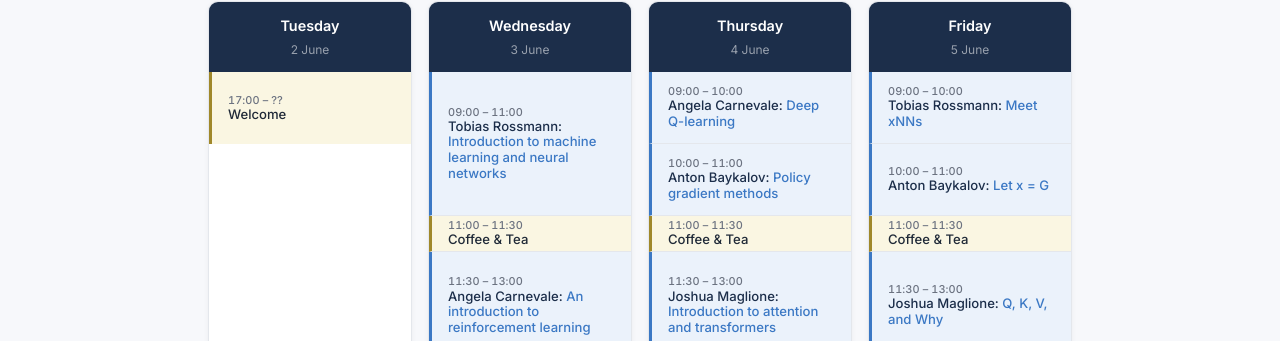
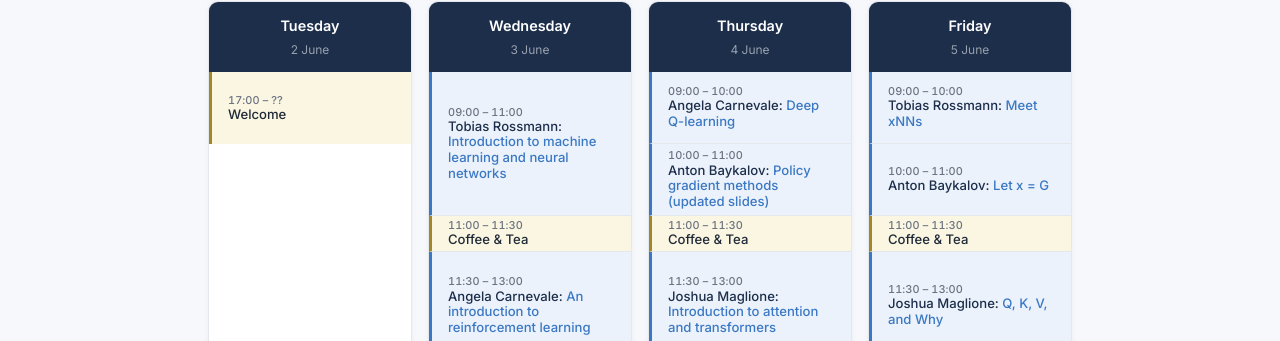
Before and after one commit to math-learn/math-learn.github.io, a Jekyll site: the page built from index.md, in a window 1280 px wide. Shown: the part 690-1031 px from the top of the page. Built offline with Jekyll 4.4.1, drawn with Linux system fonts in a browser that asks for light colours.

Commit message:
Update link for Anton Baykalov's presentation slides

```diff
--- a/index.md
+++ b/index.md
@@ -81,7 +81,7 @@
       </li>
       <li class="event-item event-lecture" style="height:72px">
         <span class="event-time">10:00 – 11:00</span>
-        <span class="event-title">Anton Baykalov: <a href="/notes/pgm-handout.pdf">Policy gradient methods</a></span>
+        <span class="event-title">Anton Baykalov: <a href="/notes/pgm_pic.pdf">Policy gradient methods (updated slides)</a></span>
       </li>
       <li class="event-item event-break" style="height:36px">
         <span class="event-time">11:00 – 11:30</span>
```
